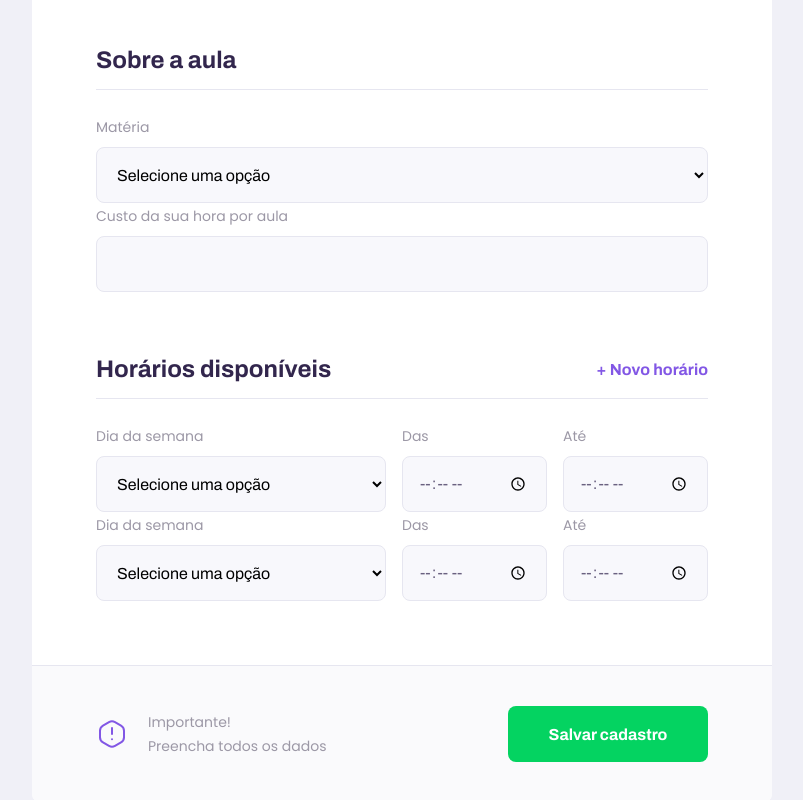
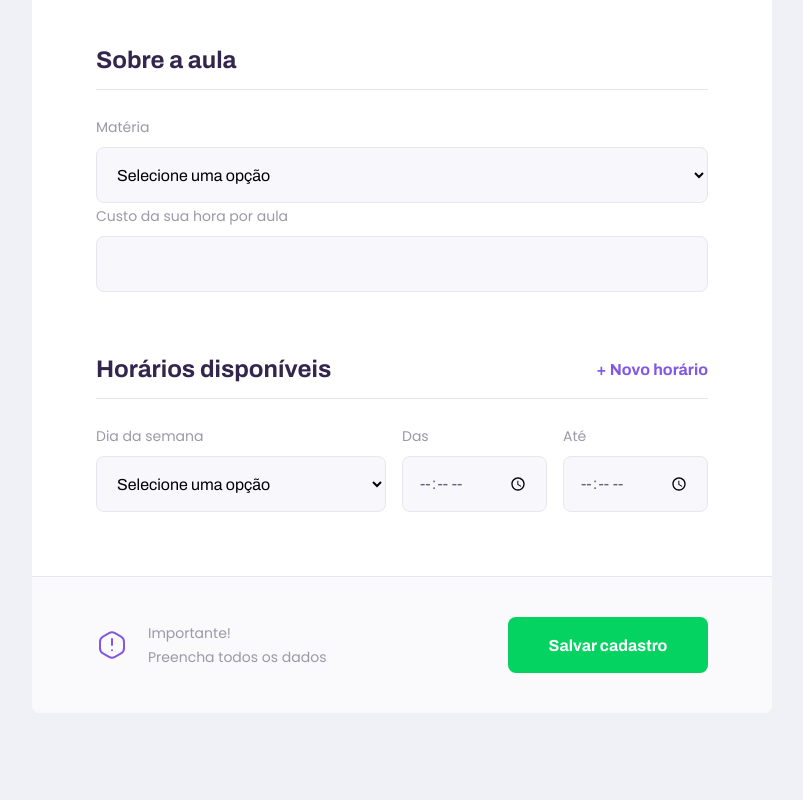
Before and after one commit to JuanPabllo/Proffy, a React (Create React App) app in the folder web/: page /give-classes in a window 1280 px wide. Shown: the part 923-1723 px from the top of the page, without its empty margins (238-1041 px from the left). After the commit the page ends 1636 px from the top, so only its background shows below. Built offline with nearby package versions, Linux system fonts and the light colour scheme.

Commit message:
state hours done

```diff
--- a/web/src/components/Select/index.tsx
+++ b/web/src/components/Select/index.tsx
@@ -15,8 +15,8 @@ const Select: React.FC<SelectProps> = ({ label, name, options, ...rest }) => {
     return (
         <div className="select-block">
             <label htmlFor={name}>{label}</label>
-            <select id={name} {...rest}>
-                <option value="" disabled selected hidden>Selecione uma opção</option>
+            <select defaultValue="" id={name} {...rest}>
+                <option  value="" disabled hidden>Selecione uma opção</option>
 
                 {options.map((option) => {
                     return (
--- a/web/src/pages/TeacherForm/index.tsx
+++ b/web/src/pages/TeacherForm/index.tsx
@@ -1,4 +1,4 @@
-import React from "react";
+import React, { useState } from "react";
 
 import Pageheader from "../../components/PageHeader";
 import Input from "../../components/Input";
@@ -10,10 +10,13 @@ import warningIcon from "../../assets/images/icons/warning.svg";
 import "./styles.css";
 
 function Teacherform() {
-    const scheduleItems = [
-        { weel_day: 0, from: "8:00AM", to: "4:00PM" },
-        { weel_day: 2, from: "10:00AM", to: "6:00PM" },
-    ];
+    const [scheduleItems, setScheduleItems] = useState([
+        { week_day: 0, from: "", to: "" },
+    ]);
+
+    function addNewScheduleItem() {
+        setScheduleItems([...scheduleItems, { week_day: 0, from: "", to: "" }]);
+    }
 
     return (
         <div id="page-teacher-form" className="container">
@@ -53,7 +56,6 @@ function Teacherform() {
                             { value: "Matemática", label: "Matemática" },
                             { value: "Química", label: "Química" },
                             { value: "Biologia", label: "Biologia" },
-                            { value: "Inglês", label: "Inglês" },
                             { value: "Filosofia", label: "Filosofia" },
                         ]}
                     />
@@ -63,12 +65,17 @@ function Teacherform() {
                 <fieldset>
                     <legend>
                         Horários disponíveis
-                        <button type="button">+ Novo horário</button>
+                        <button type="button" onClick={addNewScheduleItem}>
+                            + Novo horário
+                        </button>
                     </legend>
 
                     {scheduleItems.map((scheduleItem) => {
                         return (
-                            <div className="schedule-item">
+                            <div
+                                key={scheduleItem.week_day}
+                                className="schedule-item"
+                            >
                                 <Select
                                     name="week_day"
                                     label="Dia da semana"
```
